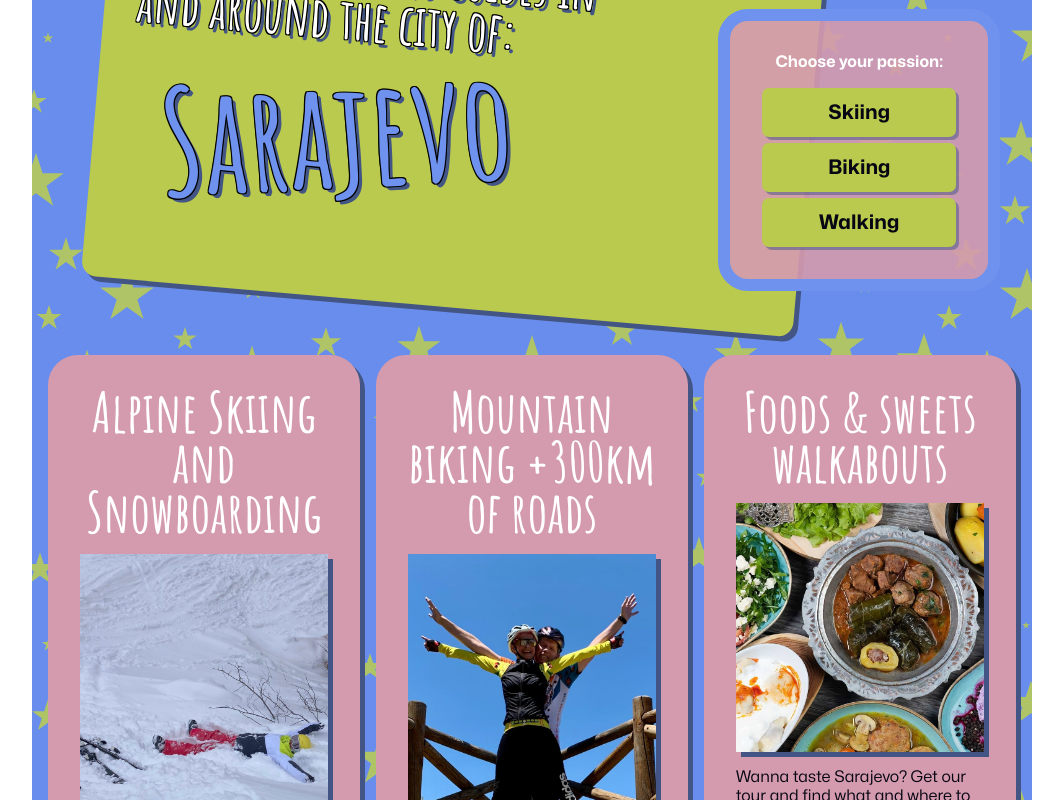
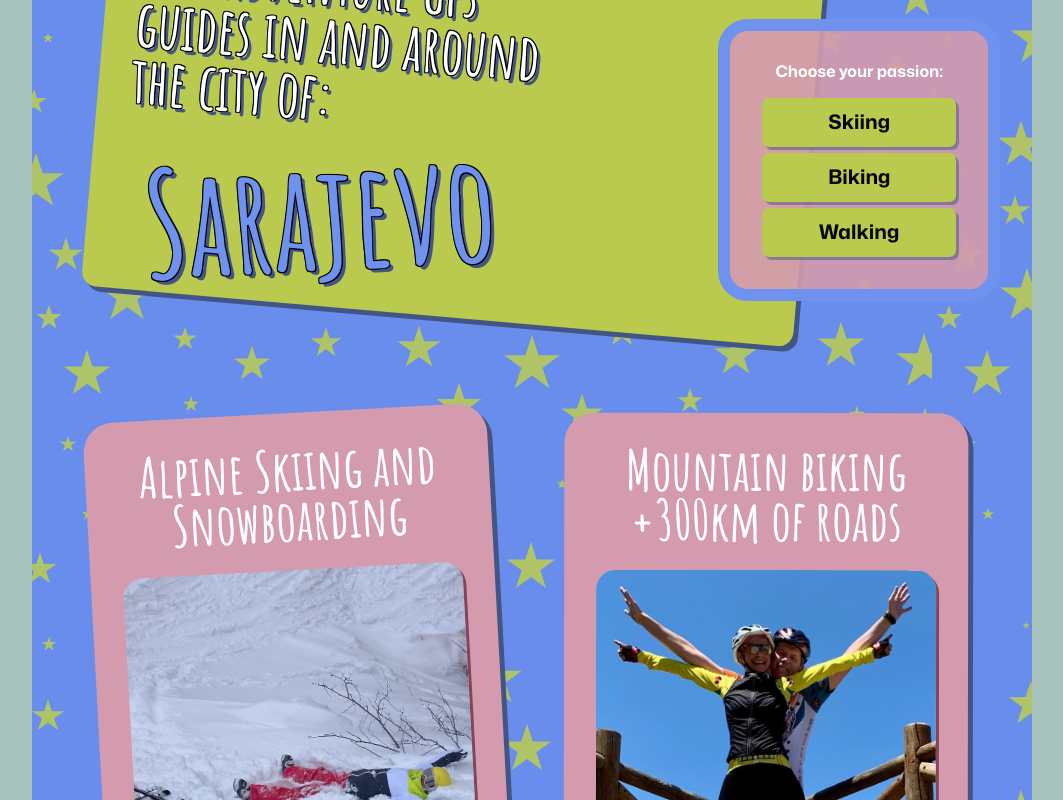
Before and after one commit to drkedrkedjon/sarajevo-tours-react, a React (Vite) app: page / in a window 1280 px wide. Shown: the part 200-1000 px from the top of the page, without its empty margins (108-1171 px from the left). Built offline with nearby package versions, Linux system fonts and the light colour scheme.

Commit message:
Card component CSS finished

```diff
--- a/css-styles.css
+++ b/css-styles.css
@@ -110,6 +110,7 @@ meter {
   --color-black: 245, 50%, 5%;
   /* Shadows */
   --shadow-blue: 223, 33%, 39%;
+  --shadow-pink: 340, 31%, 39%;
 
   /* font family */
   --ff-text: "Mona Sans";
@@ -153,6 +154,9 @@ meter {
 }
 .text-shadow-blue {
   text-shadow: 5px 5px 0px hsl(var(--shadow-blue));
+}
+.text-shadow-pink {
+  text-shadow: 5px 5px 0px hsl(var(--shadow-pink));
 }
 
 /* ************************************** */
@@ -206,6 +210,9 @@ meter {
   margin-inline: auto;
   overflow: hidden;
 }
+.background-color-home {
+  background-color: hsl(var(--color-gray));
+}
 
 /* ************************************** */
 /* Header Component */
@@ -254,6 +261,9 @@ meter {
   }
   .cart-img {
     height: 3.2rem;
+  }
+  .logo-text {
+    font-size: 4rem;
   }
 }
 
@@ -373,16 +383,19 @@ meter {
   .hero-text {
     grid-row: 1 / -1;
     grid-column: 1 / 2;
+    font-size: 4rem;
   }
   .hero-text-title {
-    transform: rotate(-8deg) translate(30px, 20px);
+    transform: rotate(-8deg) translate(20px, 20px);
     font-size: 9rem;
+    margin-block-end: 2rem;
   }
   .hero-select {
     grid-row: 1 / -1;
     grid-column: 2 / -1;
     margin: 5rem 0 1rem;
     transform: initial;
+    max-width: 19rem;
   }
 }
 
@@ -392,9 +405,10 @@ meter {
 
 .home-cards-grid {
   display: grid;
-  grid-template-columns: repeat(auto-fit, minmax(300px, 1fr));
-  gap: 1rem;
-  padding: 1rem;
+  /* grid-template-columns: repeat(auto-fit, minmax(310px, 1fr)); */
+  grid-template-columns: auto;
+  gap: 3rem;
+  margin: 4rem 2rem;
 }
 .home-card-container {
   container-type: inline-size;
@@ -402,20 +416,62 @@ meter {
 .home-card-article {
   display: grid;
   grid-template: repeat(3, auto) / auto;
-  gap: 1rem;
+  gap: 1.5rem;
   background-color: hsl(var(--color-pink));
-  padding: 2rem;
+  padding: 1.5rem;
   border-radius: 30px;
   box-shadow: 5px 5px 0 hsl(var(--shadow-blue));
 }
 .home-card-article h3 {
-  font-size: var(--fs-700);
+  font-size: 2.5rem;
   text-align: center;
 }
 .home-card-article img {
-  box-shadow: 5px 5px 0 hsl(var(--shadow-blue));
+  aspect-ratio: 12/9;
+  object-fit: cover;
+  object-position: center;
+  box-shadow: 3px 3px 0 hsl(var(--shadow-pink));
+  border-radius: 20px;
 }
-@container (min-width: 420px) {
+@container (min-width: 450px) {
   .home-card-article {
+    grid-template: repeat(2, auto) / 30% auto;
+    padding: 0.8rem;
+  }
+  .home-card-article img {
+    grid-row: 1/-1;
+    grid-column: 1/2;
+    aspect-ratio: 1;
+  }
+  .home-card-article h3 {
+    grid-row: 1/2;
+    grid-column: 2/3;
+    text-align: left;
+    align-self: end;
+  }
+  .home-card-article p {
+    grid-row: 2/-1;
+    grid-column: 2/3;
+    text-align: right;
+    align-self: start;
   }
 }
+@container (min-width: 590px) {
+  .home-card-article {
+    padding: 2rem;
+  }
+}
+
+@media (min-width: 50rem) {
+  .home-cards-grid {
+    grid-template-columns: auto auto;
+    margin: 6rem 4rem;
+    gap: 4rem;
+  }
+  .home-card-article {
+    padding: 2rem;
+  }
+  .home-card-article h3 {
+    font-size: 3.5rem;
+  }
+}
--- a/src/components/CardHome.jsx
+++ b/src/components/CardHome.jsx
@@ -3,8 +3,12 @@ import React from "react";
 
 export default function CardHome({ card }) {
   const { title, imgUrl, description } = card;
+  const randomDeg = Math.random() * 10 - 5;
   return (
-    <div className="home-card-container">
+    <div
+      style={{ transform: `rotate(${randomDeg}deg)` }}
+      className="home-card-container"
+    >
       <article className="home-card-article">
         <h3 className="ff-title color-white">{title}</h3>
         <img src={imgUrl} alt="Sasa" />
--- a/src/pages/HomeLayout.jsx
+++ b/src/pages/HomeLayout.jsx
@@ -3,8 +3,10 @@ import { Outlet } from "react-router-dom";
 
 export default function HomeLayout() {
   return (
-    <div className="home-layout">
-      <Outlet />
+    <div className="background-color-home">
+      <div className="home-layout">
+        <Outlet />
+      </div>
     </div>
   );
 }
```
Also changed, not shown: 1 other file (tests, documents, lock files or other folders).
